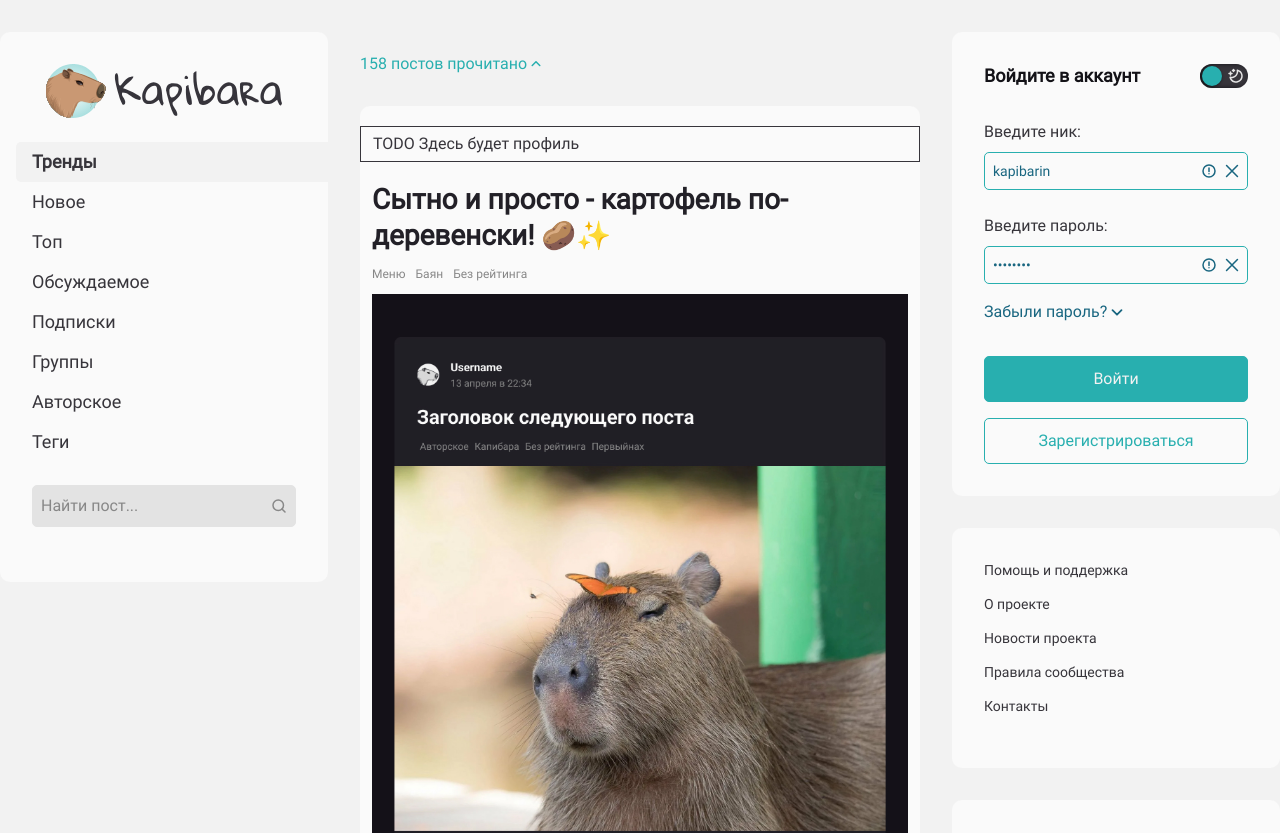
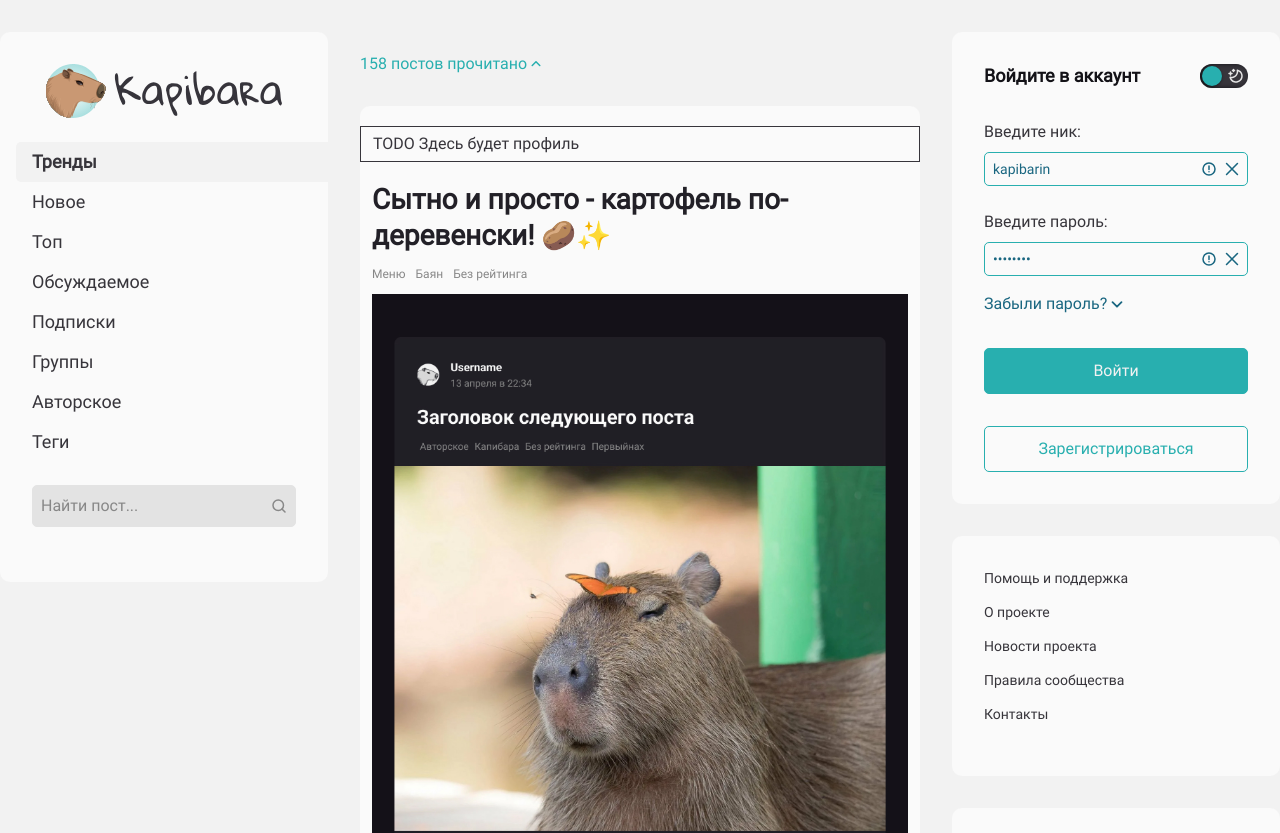
Before and after one commit to OlgaPy/Vortex_front, a Vue app: page / in a window 1280 px wide. Shown: the top 833 px of the page. Built offline with nearby package versions, Linux system fonts and the light colour scheme.

Commit message:
Фикс стилей InputUI.vue, LoginWidget.vue

```diff
--- a/src/shared/ui/input-ui/InputUI.vue
+++ b/src/shared/ui/input-ui/InputUI.vue
@@ -190,6 +190,7 @@ changeInputStatus();
 	margin: 8px;
 	display: flex;
 	width: 100%;
+	height: calc(1em + 2px);
 	font: var(--font-small);
 	outline: none;
 	border: unset;
--- a/src/widgets/LoginWidget.vue
+++ b/src/widgets/LoginWidget.vue
@@ -109,7 +109,7 @@ const password = ref('ficYP5MV');
 	align-items: center;
 	flex-direction: column;
 	width: 100%;
-	gap: 16px;
+	gap: 32px;
 }
 .buttons > * {
 	width: 100%;
```
